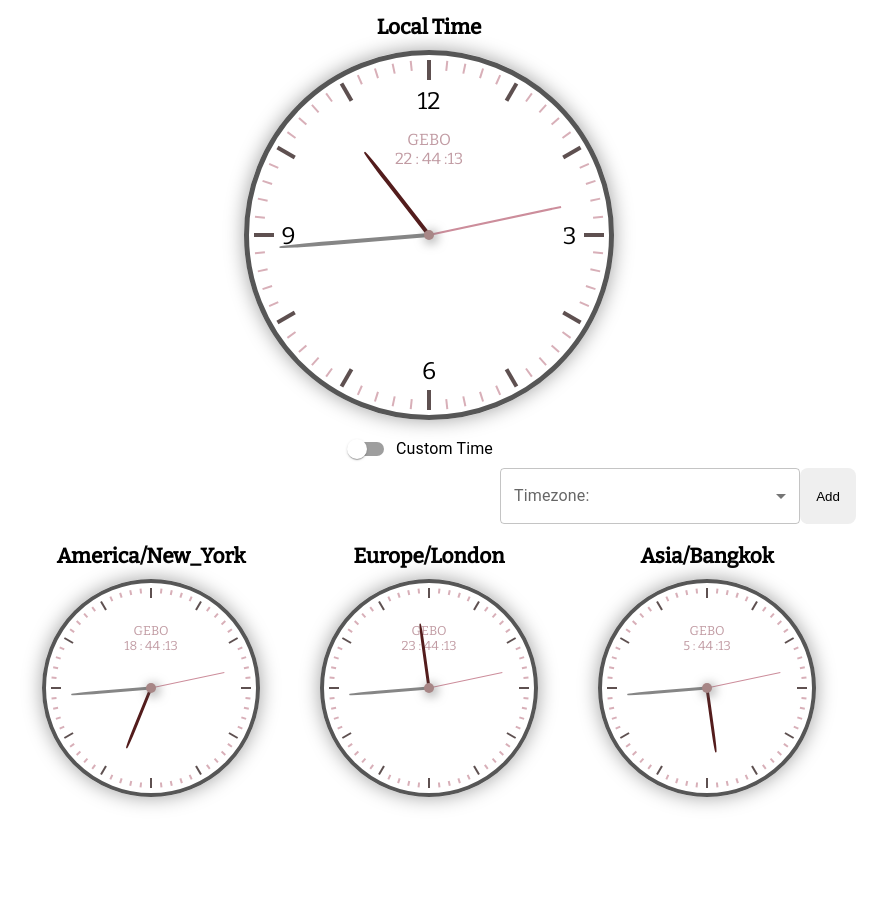
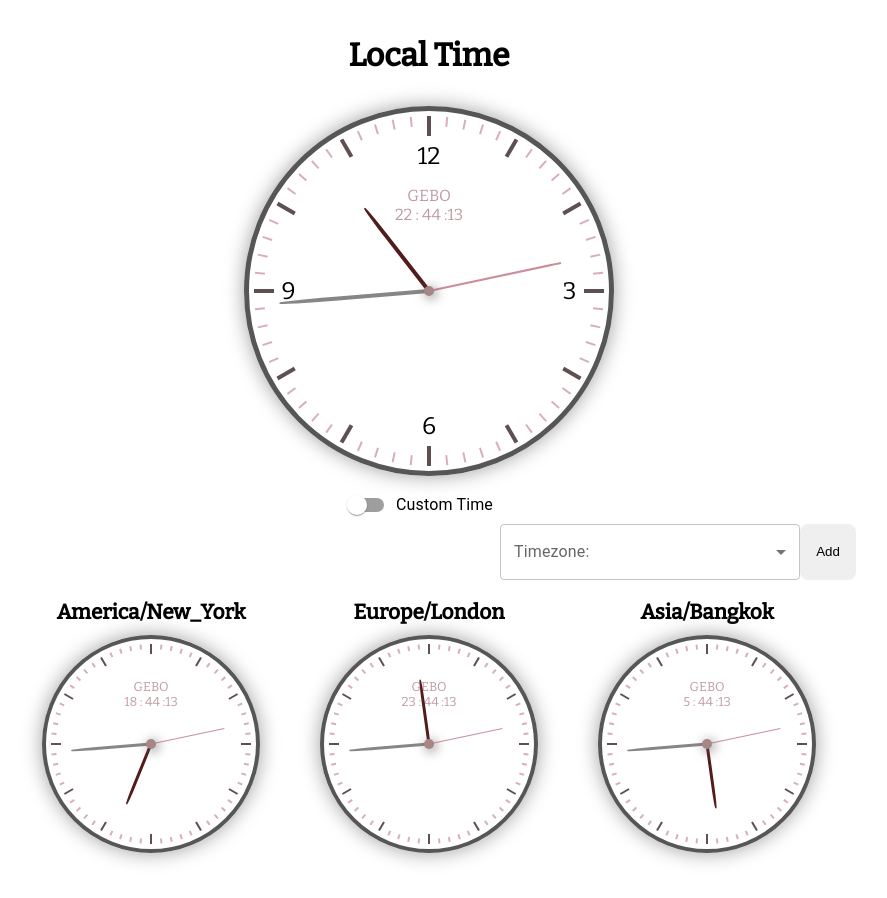
Before and after one commit to sprajams/analog-clock, a React (Create React App) app: page / in a window 1280 px wide. Shown: the whole page, without its empty margins (211-1098 px from the left). Before the commit the page ends 842 px from the top, so only its background shows below. Built offline with nearby package versions, Linux system fonts and the light colour scheme.

Commit message:
title change between local and custom time

```diff
--- a/src/App.jsx
+++ b/src/App.jsx
@@ -27,8 +27,8 @@ function App() {
   ]);
   return (
     <div className="outer">
-      {/* CURRENT TIME */}
-
+      {/* main clock to toggle between Local and set Custom Time */}
+      <h1> {manual ? `Custom` : `Local`} Time</h1>
       <Clock time={manual ? customTime : time} />
       <TimeInput
         setManual={setManual}
--- a/src/components/Clock/index.jsx
+++ b/src/components/Clock/index.jsx
@@ -47,7 +47,7 @@ function Clock({ timezone, time, small, title }) {
   }, []);
   return (
     <div className={styles.wrap}>
-      <h2 className={styles.title}>{timezone ? title : "Local Time"}</h2>
+      <h2 className={styles.title}>{timezone ? title : null}</h2>
       <div className={clsx(styles.clock, small && styles.small)}>
         <div className={styles.center}></div>
         <div>{markings}</div>
```
